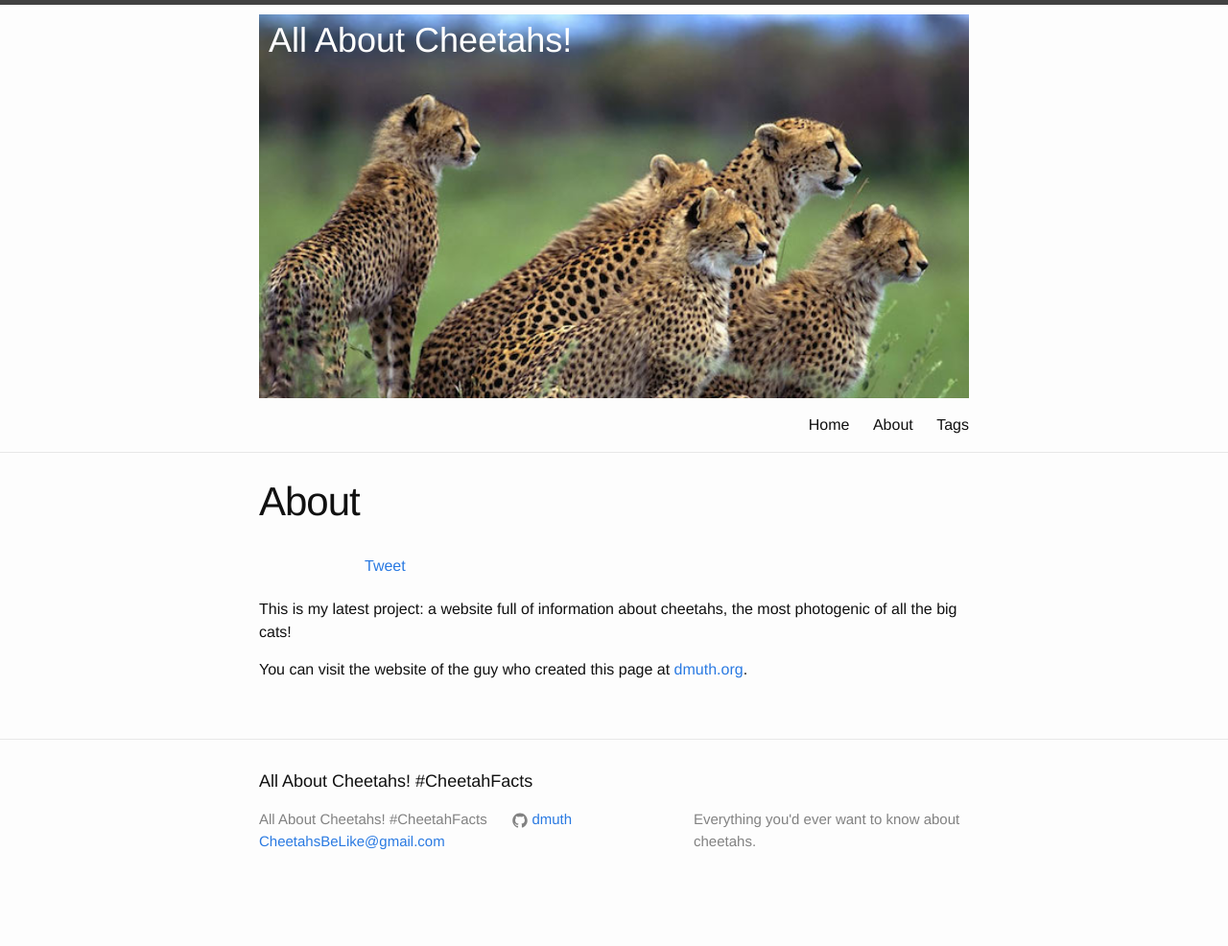
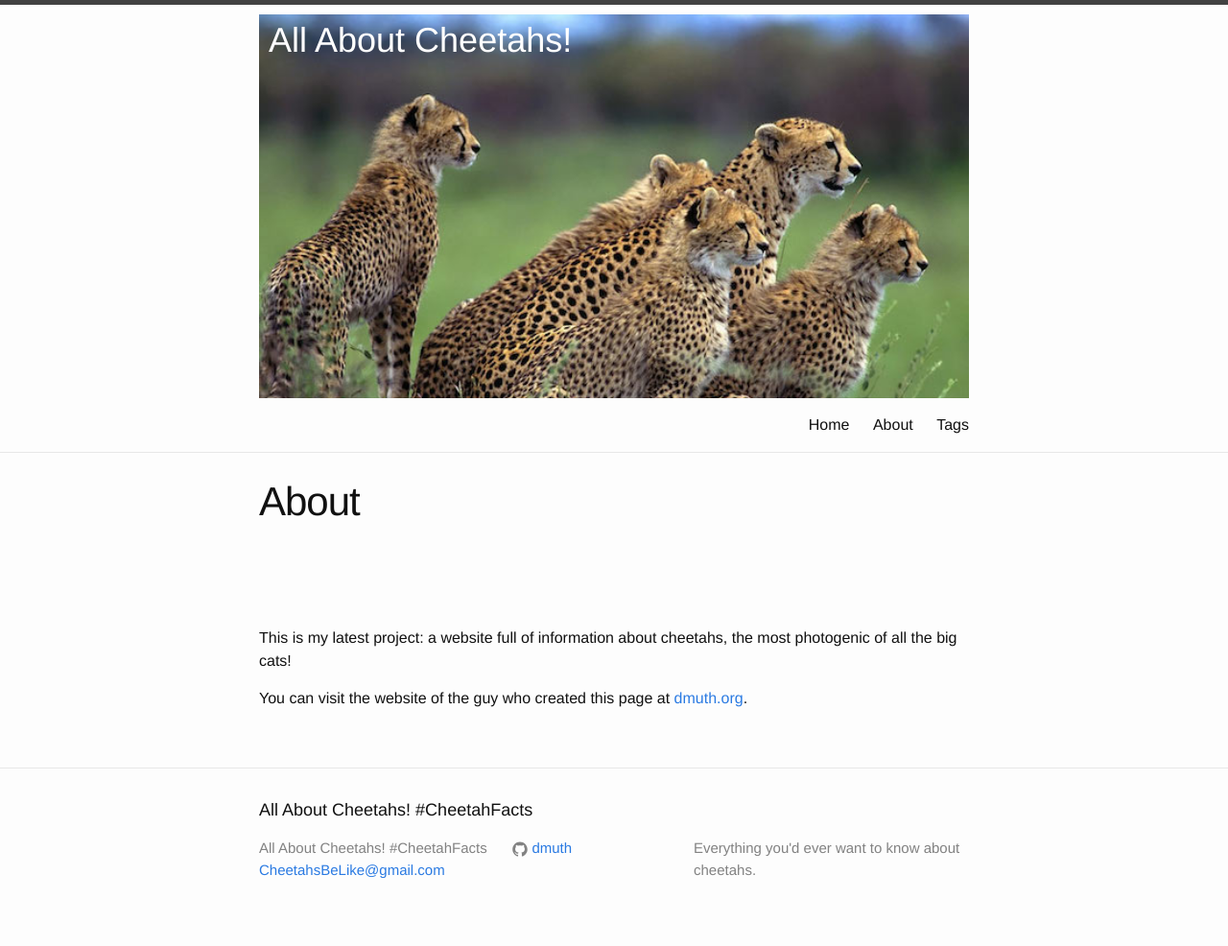
Before and after one commit to dmuth/dmuth.github.io, a Jekyll site: the page built from about.md, in a window 1280 px wide. Shown: the whole page at 96% size. Built offline with Jekyll 4.4.1, drawn with Linux system fonts in a browser that asks for light colours; comment, search, counter and statistics services are not loaded; before the commit the page ends 956 px from its top, so only the background shows below that.

Commit message:
Added "addthis" buttons instead.

```diff
--- a/about.md
+++ b/about.md
@@ -8,7 +8,7 @@
 
 ---
 
-{% include social-media-buttons.html %}
+{% include addthis.html %}
 <br/>
 
 This is my latest project: a website full of information about cheetahs,
--- a/tags/index.html
+++ b/tags/index.html
@@ -8,7 +8,7 @@
 
 <h1>{{ page.title }}</h1>
 
-	{% include social-media-buttons.html %}
+{% include addthis.html %}
 <br/>
 
 {% comment %} Get our tags and sort them. {% endcomment %}
```
